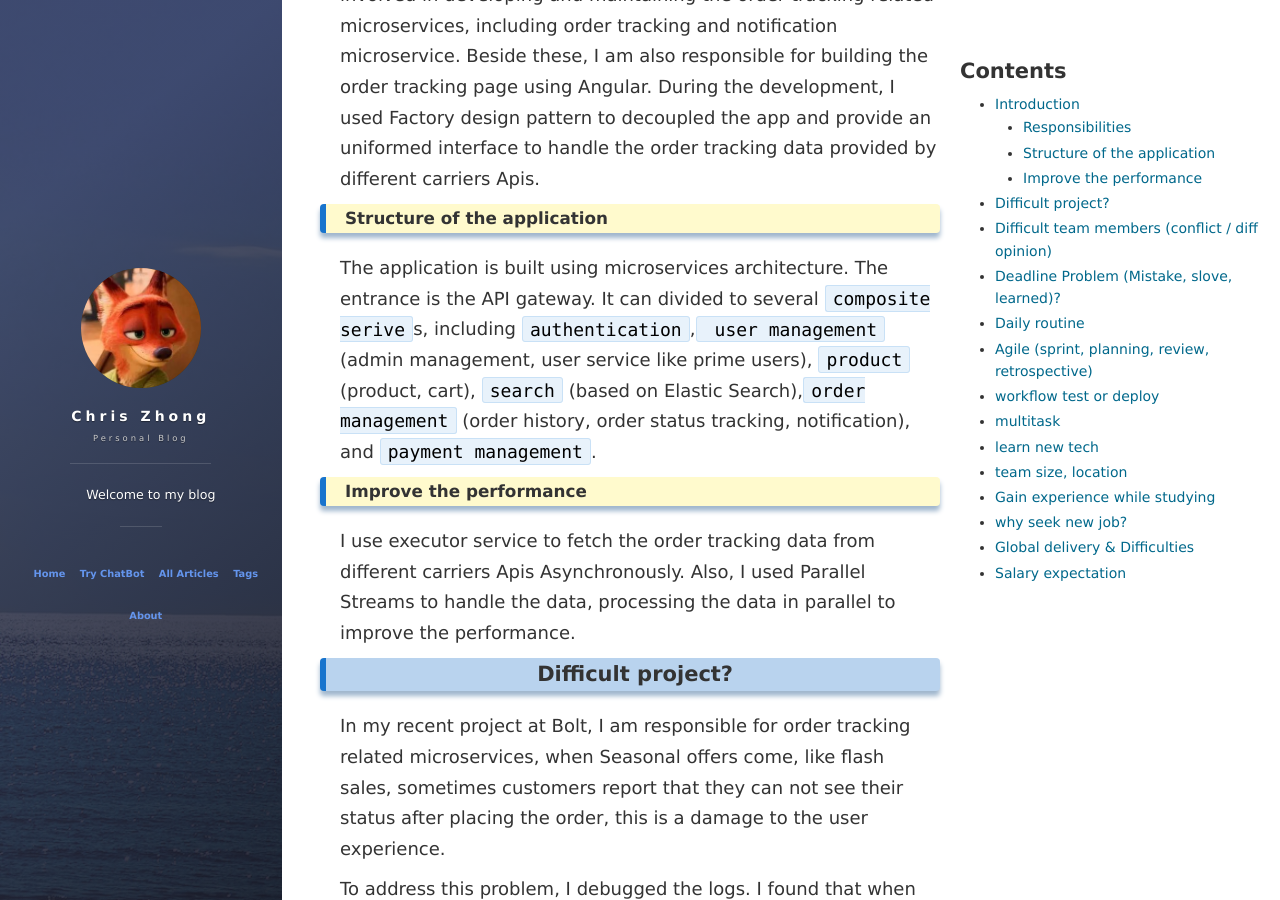
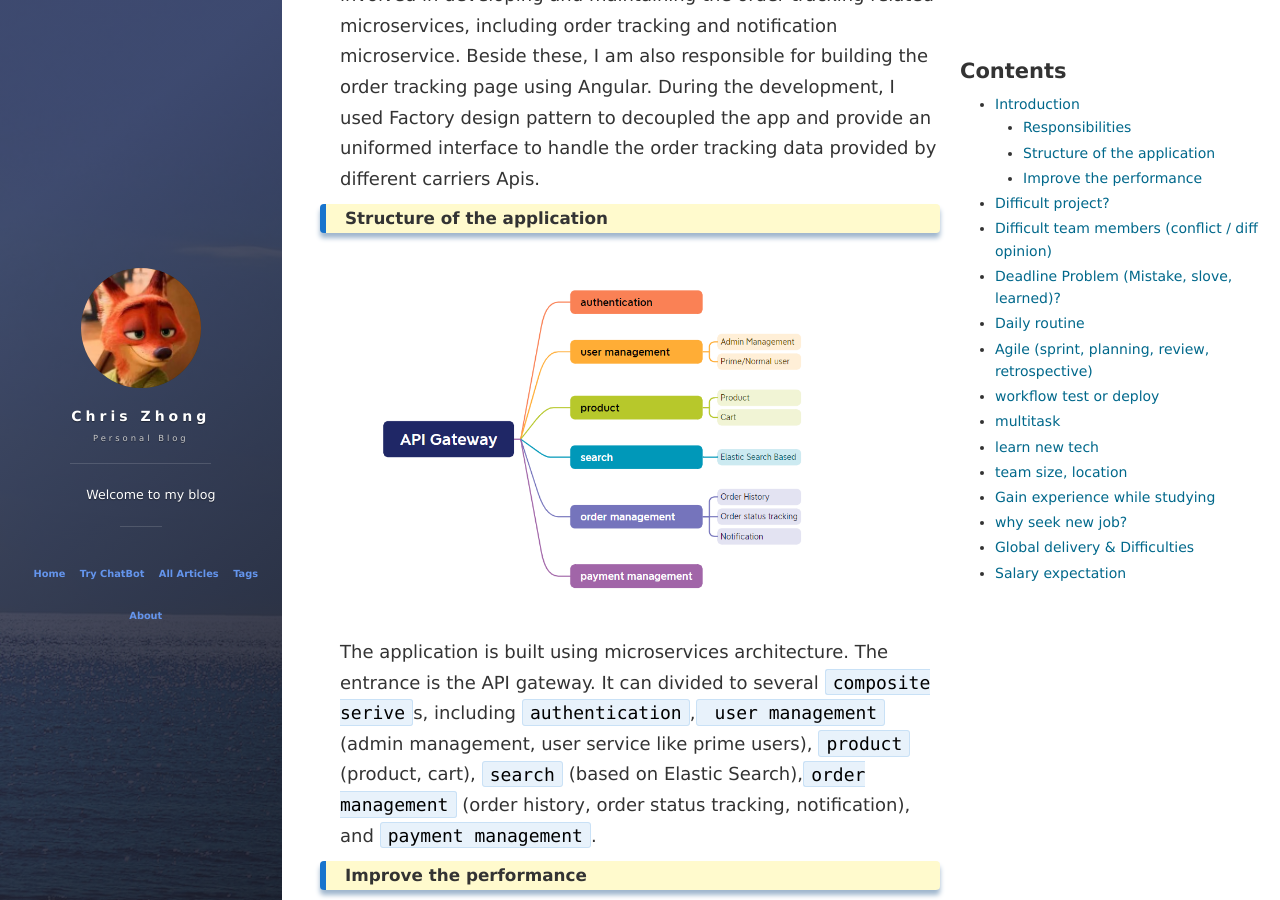
Before and after one commit to ChrisZZhong/chriszzhong.github.io, a Jekyll site: the page built from _posts/2022-09-10-demo.md, in a window 1280 px wide and 900 px high, scrolled down 1398 px. Built offline with Jekyll 4.4.1, drawn with Linux system fonts in a browser that asks for light colours; nearby versions of some CDN libraries; comment, search, counter and statistics services are not loaded.

Commit message:
update demo

```diff
--- a/_posts/2022-09-10-demo.md
+++ b/_posts/2022-09-10-demo.md
@@ -26,6 +26,8 @@ currently, I am working for Bolt, It provides a simple way for merchant customer
 My team and I are responsible for order management. I was involved in developing and maintaining the order tracking related microservices, including order tracking and notification microservice. Beside these, I am also responsible for building the order tracking page using Angular. During the development, I used Factory design pattern to decoupled the app and provide an uniformed interface to handle the order tracking data provided by different carriers Apis.
 
 ### Structure of the application
+
+<img src="/images/Structure.png">
 
 The application is built using microservices architecture. The entrance is the API gateway.
 It can divided to several `composite serive`s, including `authentication`,` user management` (admin management, user service like prime users), `product` (product, cart), `search` (based on Elastic Search),`order management` (order history, order status tracking, notification), and `payment management`.
```
Also changed, not shown: images/Structure.png (added).
